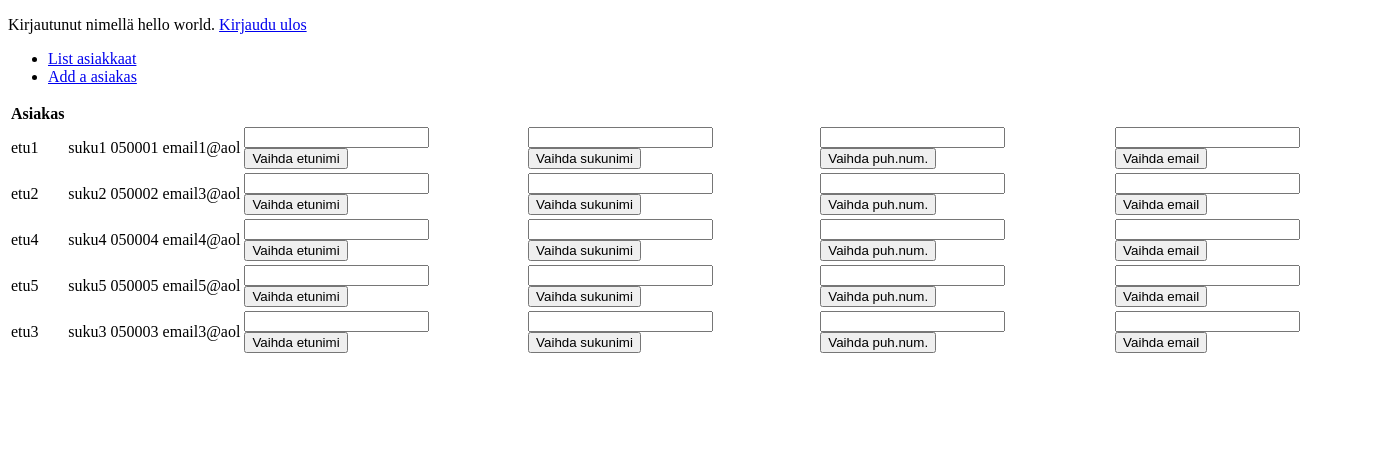
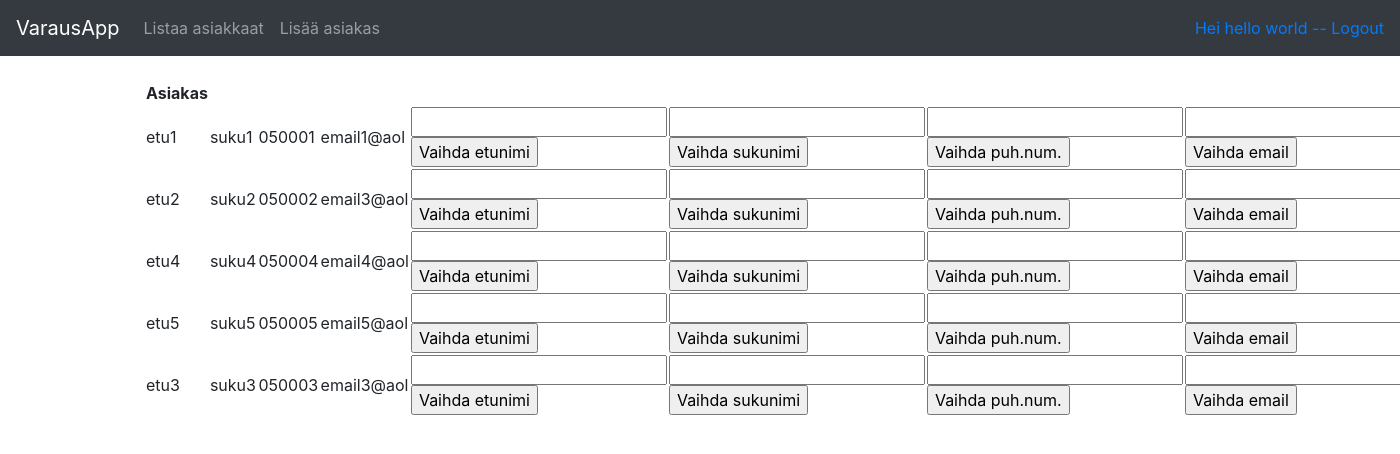
Before and after one commit to toasterkone/HotellihuoneidenVarausjarjestelma, a Flask app: page /asiakkaat/ in a window 1400 px wide; the page is wider, and only the part inside the window is pictured. Shown: the top 454 px of that part. Run offline with Flask 2, Linux system fonts and the light colour scheme; a user stored in the database is signed in; data comes from the database, SQL or seed files in the repository; both versions use the stored data as it was after the commit; some libraries are stand-ins or nearby versions.

Commit message:
Sovelluksen ulkoasun parantamista. Bootstrap käyttöön. Muutin tiedostoa layout.html

```diff
--- a/application/templates/layout.html
+++ b/application/templates/layout.html
@@ -3,26 +3,47 @@
     <head>
       <meta charset="utf-8">
       <title>VarausApp</title>
+      <link rel="stylesheet" href="https://maxcdn.bootstrapcdn.com/bootstrap/4.0.0/css/bootstrap.min.css" integrity="sha384-Gn5384xqQ1aoWXA+058RXPxPg6fy4IWvTNh0E263XmFcJlSAwiGgFAW/dAiS6JXm" crossorigin="anonymous">
     </head>
 
     <body>
+
+      <nav class="navbar navbar-expand-md navbar-dark bg-dark mb-4">
+	    <a class="navbar-brand" href="#">VarausApp</a>
+	    <button class="navbar-toggler" type="button" data-toggle="collapse" data-target="#navbarCollapse" aria-controls="navbarCollapse" aria-expanded="false" aria-label="Toggle navigation">
+          <span class="navbar-toggler-icon"></span>
+	    </button>
+	    <div class="collapse navbar-collapse" id="navbarCollapse">
+          <ul class="navbar-nav mr-auto">
+            <li class="nav-item">
+              <a class="nav-link" href="{{ url_for('asiakkaat_index') }} ">Listaa asiakkaat</a>
+            </li>
+            <li class="nav-item">
+              <a class="nav-link" href="{{ url_for('asiakkaat_form') }} ">Lisää asiakas</a>
+            </li>
+          </ul>
+          <div class="form-inline mt-2 mt-md-0">
 	        {% if current_user.is_authenticated %}
-    <p>
-    Kirjautunut nimellä {{ current_user.name }}. <a href="{{ url_for('auth_logout') }}">Kirjaudu ulos</a>
-    </p>
+	        <a href="{{ url_for('auth_logout') }}">Hei {{ current_user.name }} -- Logout</a>
 	        {% else %}
-    <a href="{{ url_for('auth_login') }}">Kirjaudu</a>
+	        <a href="{{ url_for('auth_login') }}">Login</a>
 	        {% endif %}
+          </div>
+	    </div>
+      </nav>
 
-      <ul>
-	    <li><a href="{{ url_for('asiakkaat_index') }}">List asiakkaat</a></li>
-	    <li><a href="{{ url_for('asiakkaat_form') }}">Add a asiakas</a></li>
-      </ul>
-
+      <main role="main" class="container">
 	    {% block body %}
 	    <p>
 	      Content.
 	    </p>
 	    {% endblock %}
+      </main>
+
+
+
+      <script src="https://code.jquery.com/jquery-3.2.1.slim.min.js" integrity="sha384-KJ3o2DKtIkvYIK3UENzmM7KCkRr/rE9/Qpg6aAZGJwFDMVNA/GpGFF93hXpG5KkN" crossorigin="anonymous"></script>
+      <script src="https://cdnjs.cloudflare.com/ajax/libs/popper.js/1.12.9/umd/popper.min.js" integrity="sha384-ApNbgh9B+Y1QKtv3Rn7W3mgPxhU9K/ScQsAP7hUibX39j7fakFPskvXusvfa0b4Q" crossorigin="anonymous"></script>
+      <script src="https://maxcdn.bootstrapcdn.com/bootstrap/4.0.0/js/bootstrap.min.js" integrity="sha384-JZR6Spejh4U02d8jOt6vLEHfe/JQGiRRSQQxSfFWpi1MquVdAyjUar5+76PVCmYl" crossorigin="anonymous"></script>
     </body>
   </html>
```
Also changed, not shown: application/asiakkaat.db. Lines whose indentation alone changed are shown as unchanged.
